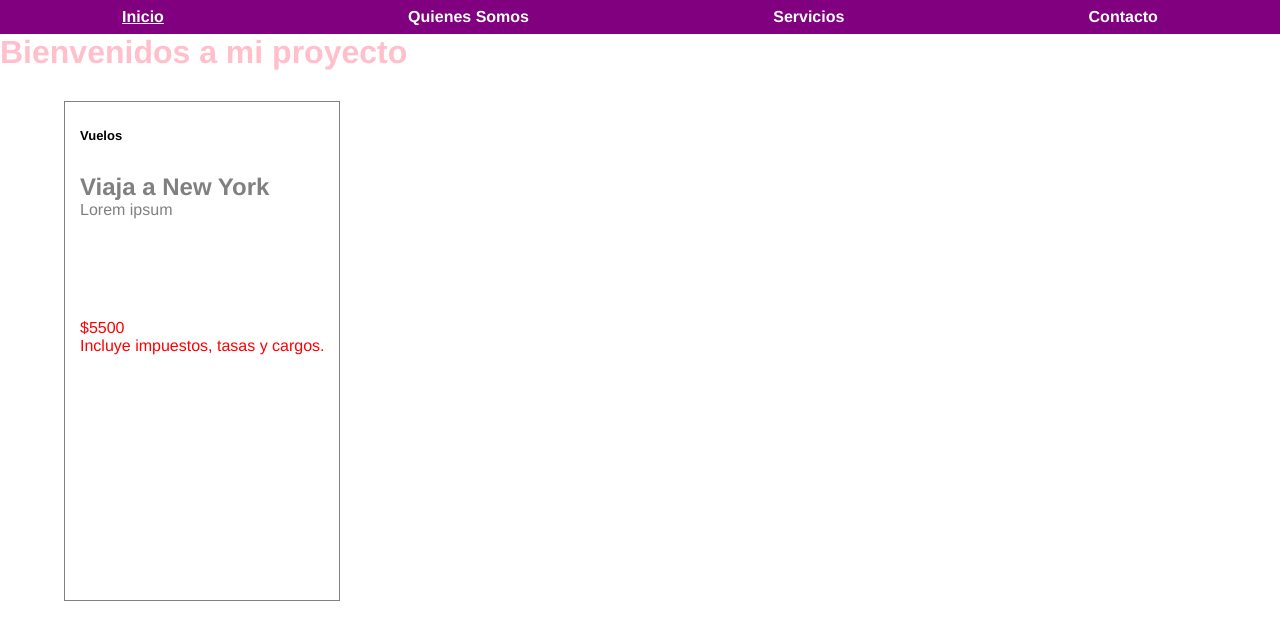
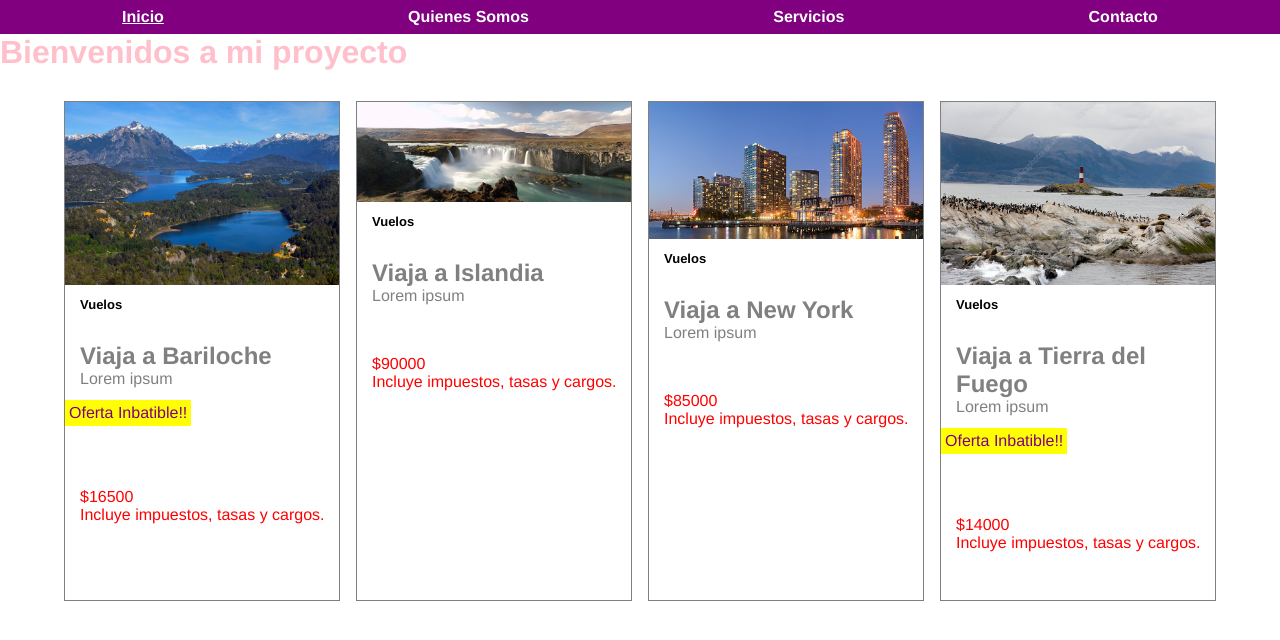
Before and after one commit to NerinaPac/angular-2022, an Angular app: page / in a window 1280 px wide. Shown: the top 640 px of the page. Built offline with nearby package versions, Linux system fonts and the light colour scheme.

Commit message:
feat: Mostrar objetos con viajes

```diff
--- a/src/app/components/card-wrapper/card-wrapper.component.html
+++ b/src/app/components/card-wrapper/card-wrapper.component.html
@@ -1,15 +1,12 @@
-<div class="wrapper">
-    <app-card
-    [imagen] = imagen
-    [categoria] = categoria
-    [titulo] = titulo
-    [destacado] = destacado
-    [contenido] = contenido
-    [precio] = precio
+<div class="wrapper" >
+   <app-card *ngFor="let viaje of viajes"
+    [imagen] = "viaje.image"
+    [categoria] = "viaje.categoria"
+    [titulo] = "viaje.titulo"
+    [destacado] = "viaje.destacado"
+    [contenido] = "viaje.contenido"
+    [precio] = "viaje.precio"
+    ></app-card>
 
 
-
-
-    ></app-card>
-
 </div>
--- a/src/app/components/card-wrapper/card-wrapper.component.ts
+++ b/src/app/components/card-wrapper/card-wrapper.component.ts
@@ -9,12 +9,46 @@ export class CardWrapperComponent implements OnInit {
 
   constructor() { }
 
-  imagen = "";
-  categoria = "Vuelos";
-  titulo = "Viaja a New York";
-  contenido = "Lorem ipsum";
-  destacado = false;
-  precio = 5500;
+  viajes = [
+    {
+      image: "assets/viajes/bariloche.webp",
+      categoria: "Vuelos",
+      titulo: "Viaja a Bariloche",
+      contenido: "Lorem ipsum",
+      destacado: true,
+      precio: 16500
+
+    },
+    {
+      image: "assets/viajes/islandia.jpg",
+      categoria: "Vuelos",
+      titulo: "Viaja a Islandia",
+      contenido: "Lorem ipsum",
+      destacado: false,
+      precio: 90000
+
+    },
+    {
+      image: "assets/viajes/newyork.jpg",
+      categoria: "Vuelos",
+      titulo: "Viaja a New York",
+      contenido: "Lorem ipsum",
+      destacado: false,
+      precio: 85000
+
+    },
+    {
+      image: "assets/viajes/tierrafuego.jpg",
+      categoria: "Vuelos",
+      titulo: "Viaja a Tierra del Fuego",
+      contenido: "Lorem ipsum",
+      destacado: true,
+      precio: 14000
+
+    }
+  ]
+
+
 
 
   ngOnInit(): void {
--- a/src/app/components/card/card.component.scss
+++ b/src/app/components/card/card.component.scss
@@ -29,7 +29,7 @@ p {
 }
 
 .card-info_precio{
-    margin-top: 100px;
+    margin-top: 50px;
     color: red;
 }
 
--- a/src/app/components/card/card.component.ts
+++ b/src/app/components/card/card.component.ts
@@ -9,11 +9,11 @@ export class CardComponent implements OnInit {
 
   constructor() { }
 
-  @Input()imagen? = "assets/viajes/newyork.jpg";
+  @Input()imagen? = "assets/viajes/islandia.jpg";
   @Input()categoria: string | undefined;
   @Input()titulo: string | undefined;
   @Input()contenido: string | undefined;
-  @Input()destacado = false;
+  @Input()destacado? = false;
   @Input()precio: number | undefined;
 
   numeros = [1, 2, 3, 4, 5, 6, 7];
```
